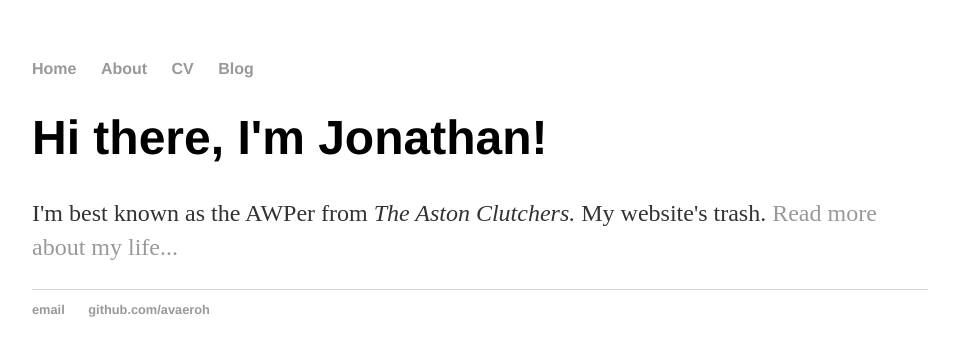
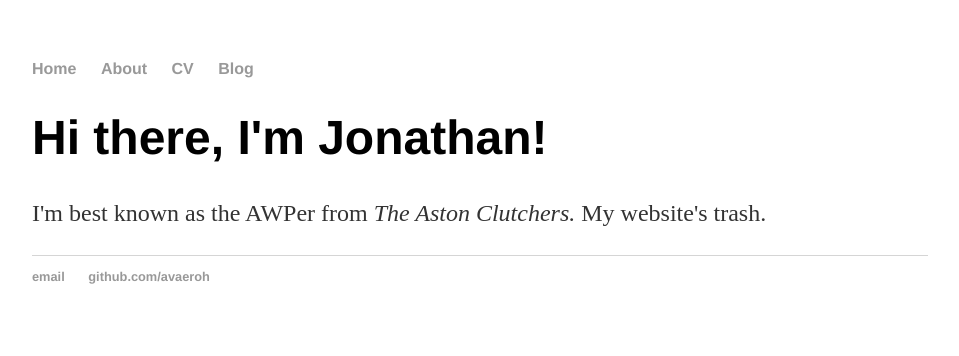
Before and after one commit to avaeroh/avaeroh.github.io, a Jekyll site: the page built from index.html, in a window 1280 px wide. Shown: the top 356 px of the page, without its empty margins (160-1119 px from the left). Built offline with Jekyll 4.4.1, drawn with Linux system fonts in a browser that asks for light colours.

Commit message:
Update index.html

```diff
--- a/index.html
+++ b/index.html
@@ -1,30 +1,8 @@
-<!DOCTYPE html>
-<html>
-	<head>
-		<title>Jonathan Millington-Hotze, lover, fighter, champion of the people</title>
-		<!-- link to main stylesheet -->
-		<link rel="stylesheet" type="text/css" href="/css/main.css">
-	</head>
-	<body>
-		<nav>
-    		<ul>
-        		<li><a href="/">Home</a></li>
-	        	<li><a href="/about">About</a></li>
-        		<li><a href="/cv">CV</a></li>
-        		<li><a href="/blog">Blog</a></li>
-    		</ul>
-		</nav>
-		<div class="container">
-    		<div class="blurb">
-        		<h1>Hi there, I'm Jonathan!</h1>
-				<p>I'm best known as the AWPer from <em>The Aston Clutchers.</em> My website's trash. <a href="/about">Read more about my life...</a></p>
-    		</div><!-- /.blurb -->
-		</div><!-- /.container -->
-		<footer>
-    		<ul>
-        		<li><a href="mailto:jonathan@m-hotze.com">email</a></li>
-        		<li><a href="https://github.com/avaeroh">github.com/avaeroh</a></li>
-			</ul>
-		</footer>
-	</body>
-</html>
+---
+layout: default
+title: Jonathan Millington-Hotze, lover, fighter, champion of the people
+---
+<div class="blurb">
+	<h1>Hi there, I'm Jonathan!</h1>
+	<p>I'm best known as the AWPer from <em>The Aston Clutchers.</em> My website's trash. </a></p>
+</div><!-- /.blurb -->
```
